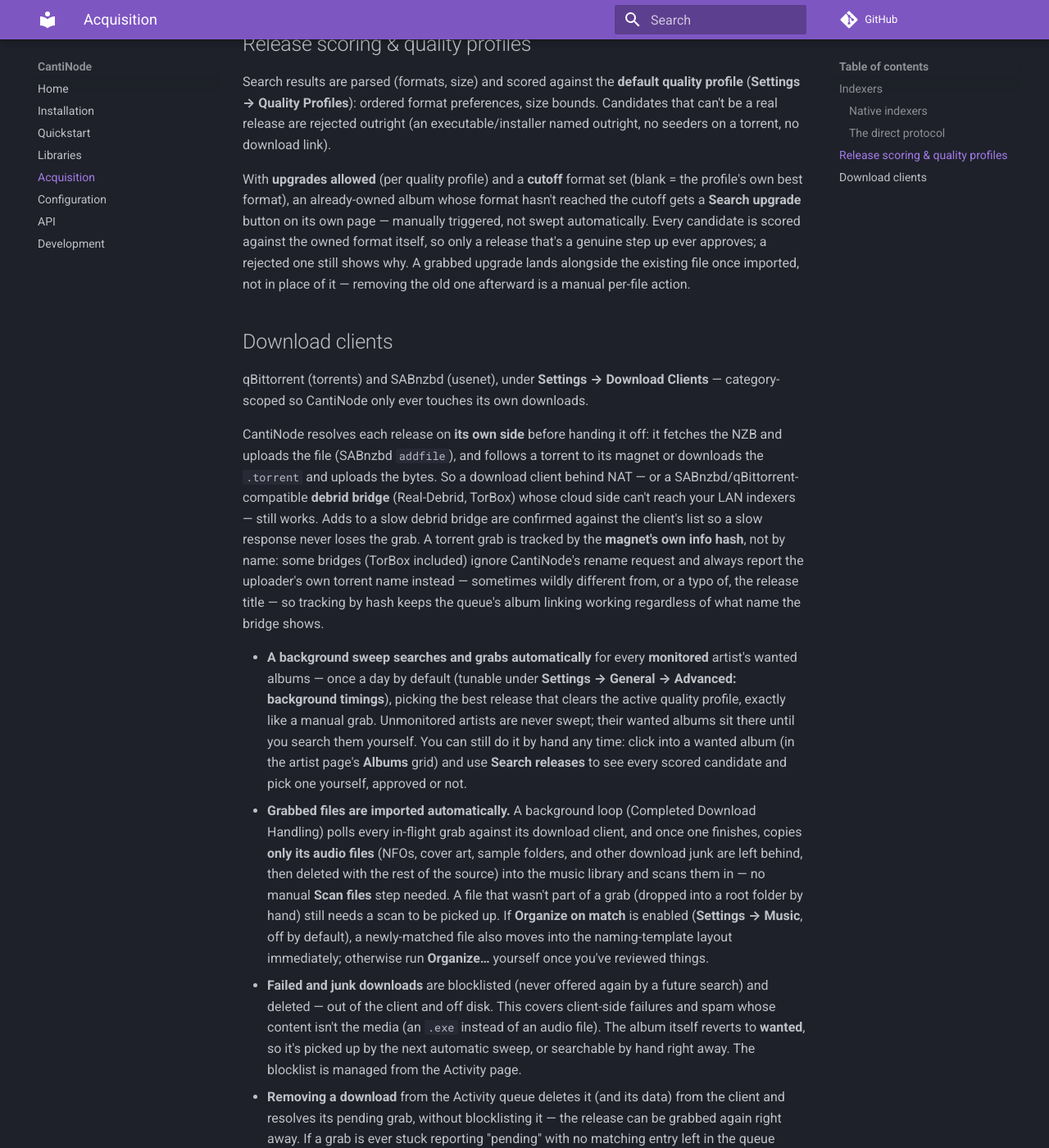
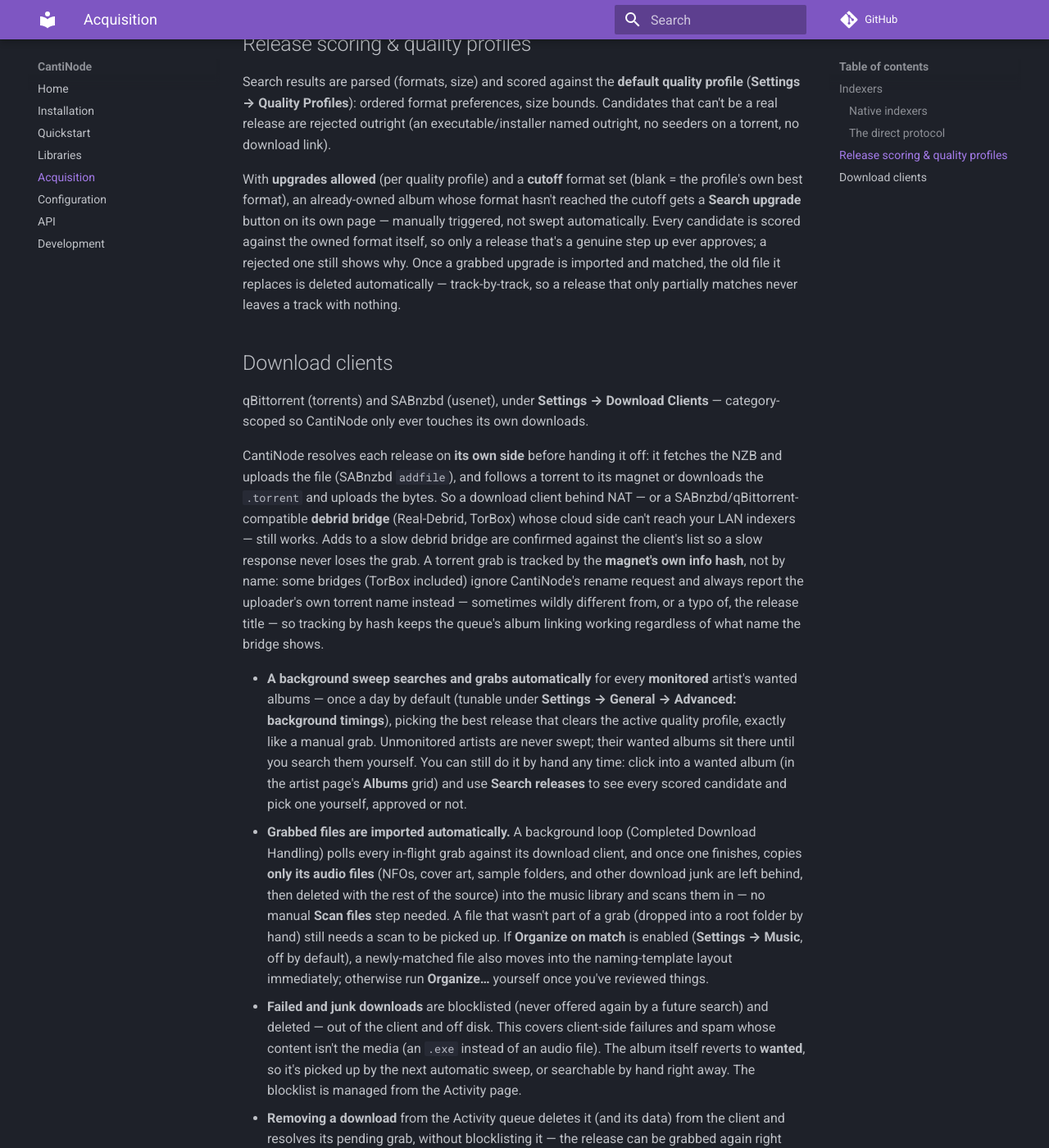
Before and after one commit to obstruct-exit-emit/CantiNode, an MkDocs documentation site: the page built from docs/acquisition.md, in a window 1280 px wide and 1400 px high, scrolled down 1331 px. Shown: the whole window at 82% size. Built offline with MkDocs 1.6.1 and Material for MkDocs 9.7.7, drawn with Linux system fonts in a browser that asks for light colours; comment, search, counter and statistics services are not loaded; some of the changed text lies outside the part shown.

Commit message:
Update docs for upgrade auto-swap, Library sort, and Activity retry
docs/acquisition.md and README.md still described "Upgrades allowed"
grabs as landing alongside the old file with manual cleanup, and
docs/acquisition.md didn't mention the new Activity retry action;
docs/libraries.md and README.md didn't mention the Library grid's new
sort control. Brings the last commit's four features into the docs.

Co-Authored-By: Claude Sonnet 5 <noreply@anthropic.com>

```diff
--- a/docs/acquisition.md
+++ b/docs/acquisition.md
@@ -67,9 +67,10 @@ With **upgrades allowed** (per quality profile) and a **cutoff** format set
 format hasn't reached the cutoff gets a **Search upgrade** button on its
 own page — manually triggered, not swept automatically. Every candidate is
 scored against the owned format itself, so only a release that's a genuine
-step up ever approves; a rejected one still shows why. A grabbed upgrade
-lands alongside the existing file once imported, not in place of it —
-removing the old one afterward is a manual per-file action.
+step up ever approves; a rejected one still shows why. Once a grabbed
+upgrade is imported and matched, the old file it replaces is deleted
+automatically — track-by-track, so a release that only partially matches
+never leaves a track with nothing.
 
 ## Download clients
 
@@ -123,3 +124,6 @@ linking working regardless of what name the bridge shows.
   already gone from the client), **Activity → History** shows a **cancel**
   button on that entry: it clears CantiNode's own record directly, unblocking
   a new search or grab for that album.
+- A **failed** entry in **Activity → History** also shows **Search again** —
+  opens the same scored release list the album page itself uses, right there
+  in Activity, without navigating off to find the album by hand.
```
Also changed, not shown: README.md (+2 -2 lines), docs/libraries.md (+3 -2 lines).
